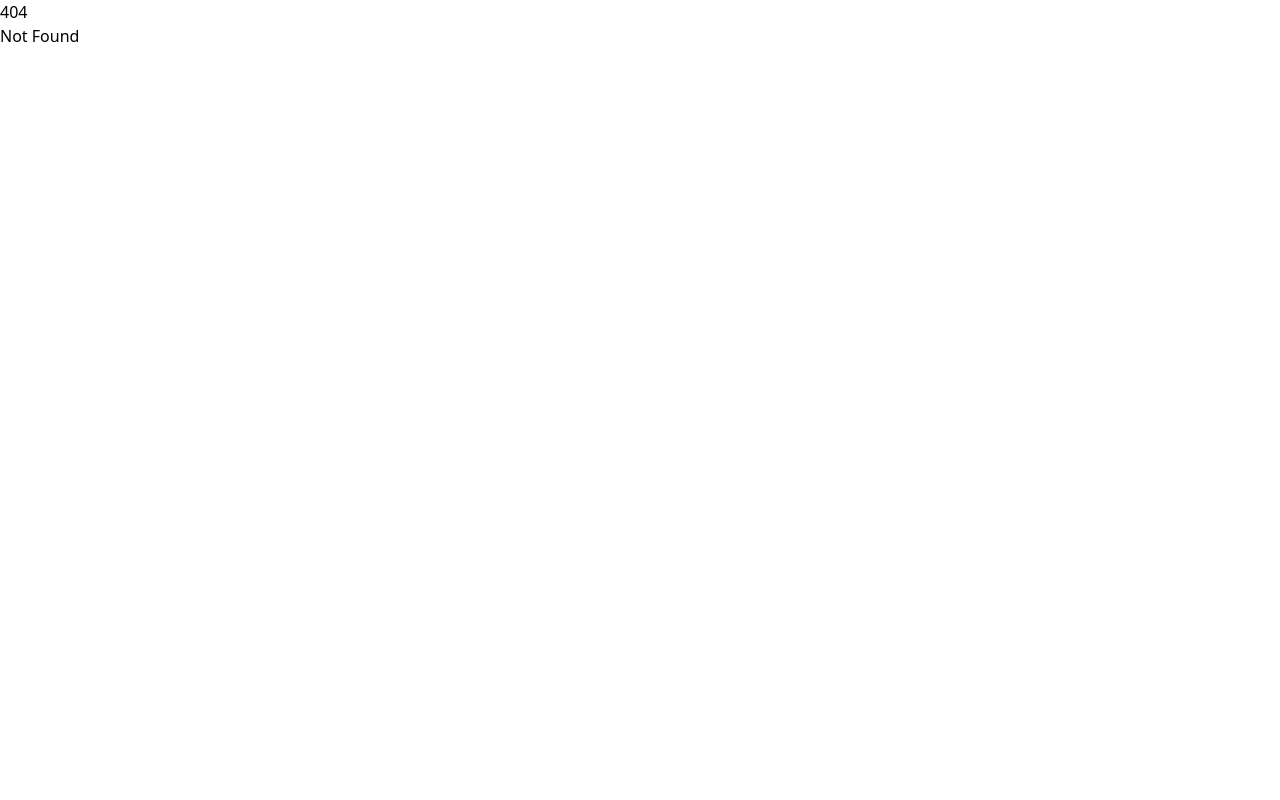
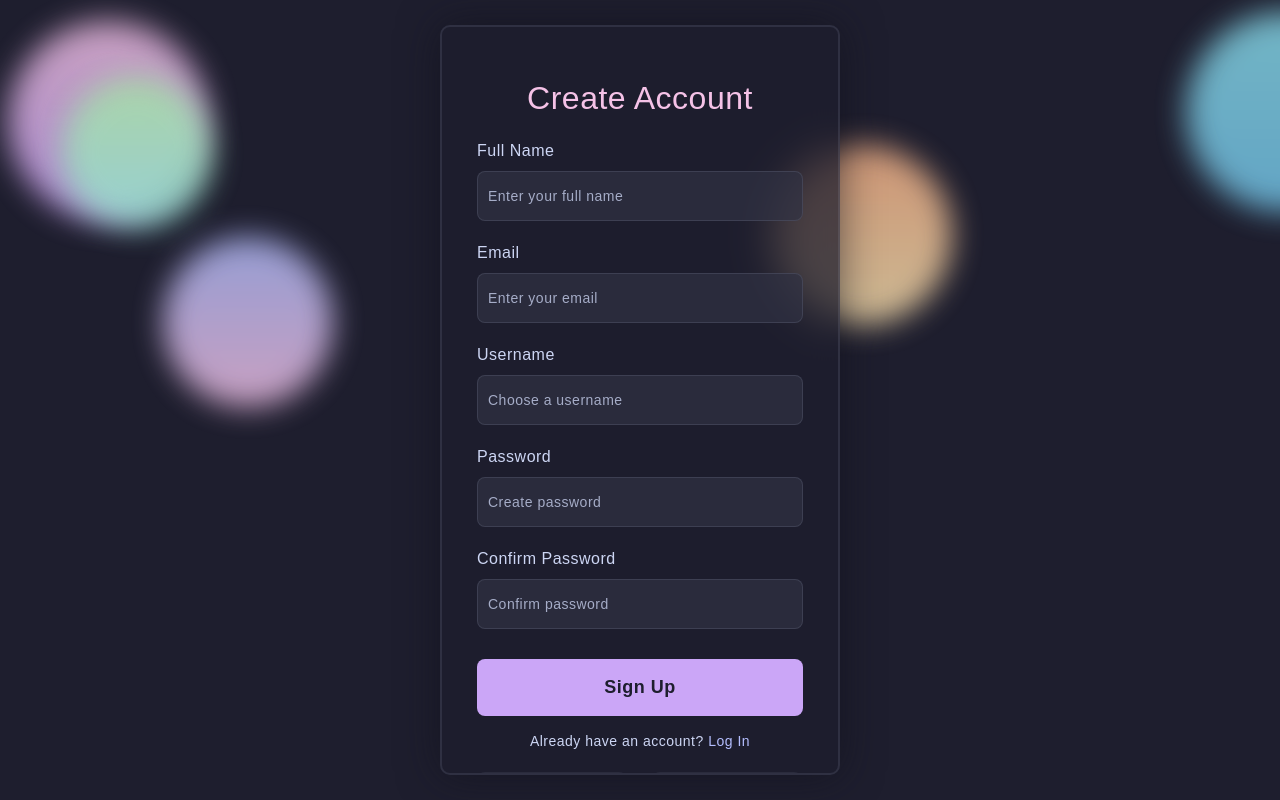
Before and after one commit to Krishnan328/circuit-chat, a SvelteKit app: page /signup in a window 1280 px wide. Before the commit this address had no page. Built offline with nearby package versions, Linux system fonts and the light colour scheme.

Commit message:
feat: create signup

```diff
--- /dev/null
+++ b/src/routes/signup/+page.svelte
@@ -0,0 +1,254 @@
+<script lang="ts">
+	import { onMount } from 'svelte';
+	import { goto } from '$app/navigation';
+
+	onMount(() => {
+		const shapes = document.querySelectorAll('.shape');
+
+		shapes.forEach((shape) => {
+			let posX = Math.random() * window.innerWidth;
+			let posY = Math.random() * window.innerHeight;
+			let speedX = (Math.random() - 0.5) * 3.5; // Increased speed
+			let speedY = (Math.random() - 0.5) * 3.5; // Increased speed
+
+			setInterval(() => {
+				posX += speedX;
+				posY += speedY;
+
+				// Bounce off edges
+				if (posX <= 0 || posX >= window.innerWidth - 200) {
+					speedX *= -1;
+				}
+				if (posY <= 0 || posY >= window.innerHeight - 200) {
+					speedY *= -1;
+				}
+
+				// Fix TypeScript error with type assertion
+				(shape as HTMLElement).style.left = posX + 'px';
+				(shape as HTMLElement).style.top = posY + 'px';
+			}, 30);
+		});
+	});
+
+	function handleSignup() {
+		// If signup is successful:
+		goto('/user'); // Navigate to the user page after signup
+		// Or redirect to login, verification, etc.
+	}
+</script>
+
+<div class="background">
+	<div class="shape"></div>
+	<div class="shape"></div>
+	<div class="shape"></div>
+	<div class="shape"></div>
+	<div class="shape"></div>
+</div>
+<form>
+	<h3>Create Account</h3>
+
+	<label for="fullname">Full Name</label>
+	<input type="text" placeholder="Enter your full name" id="fullname" />
+
+	<label for="email">Email</label>
+	<input type="email" placeholder="Enter your email" id="email" />
+
+	<label for="username">Username</label>
+	<input type="text" placeholder="Choose a username" id="username" />
+
+	<label for="password">Password</label>
+	<input type="password" placeholder="Create password" id="password" />
+
+	<label for="confirm-password">Confirm Password</label>
+	<input type="password" placeholder="Confirm password" id="confirm-password" />
+
+	<button type="button" onclick={() => handleSignup()}>Sign Up</button>
+
+	<div class="login-link">
+		Already have an account? <a href="/login">Log In</a>
+	</div>
+
+	<div class="social">
+		<div class="go"><i class="fab fa-google"></i> Google</div>
+		<div class="fb"><i class="fab fa-facebook"></i> Facebook</div>
+	</div>
+</form>
+
+<style>
+	*,
+	*:before,
+	*:after {
+		padding: 0;
+		margin: 0;
+		box-sizing: border-box;
+	}
+
+	:global(body) {
+		background-color: #1e1e2e; /* Catppuccin Mocha base */
+	}
+
+	.background {
+		width: 100%;
+		height: 100vh;
+		position: fixed;
+		z-index: -1;
+	}
+
+	.background .shape {
+		height: 200px;
+		width: 200px;
+		position: absolute;
+		border-radius: 50%;
+		filter: blur(15px);
+		opacity: 0.8;
+		transition: all 0.5s ease;
+	}
+
+	.shape:nth-child(1) {
+		background: linear-gradient(#f5c2e7, /* Catppuccin Pink */ #cba6f7 /* Catppuccin Mauve */);
+	}
+
+	.shape:nth-child(2) {
+		background: linear-gradient(#89dceb, /* Catppuccin Sky */ #74c7ec /* Catppuccin Sapphire */);
+	}
+
+	.shape:nth-child(3) {
+		background: linear-gradient(#a6e3a1, /* Catppuccin Green */ #94e2d5 /* Catppuccin Teal */);
+		height: 150px;
+		width: 150px;
+	}
+
+	.shape:nth-child(4) {
+		background: linear-gradient(#fab387, /* Catppuccin Peach */ #f9e2af /* Catppuccin Yellow */);
+		height: 180px;
+		width: 180px;
+	}
+
+	.shape:nth-child(5) {
+		background: linear-gradient(#b4befe, /* Catppuccin Lavender */ #f5c2e7 /* Catppuccin Pink */);
+		height: 170px;
+		width: 170px;
+	}
+
+	form {
+		height: 750px; /* Increased height for additional fields */
+		width: 400px;
+		background-color: rgba(30, 30, 46, 0.75);
+		position: absolute;
+		transform: translate(-50%, -50%);
+		top: 50%;
+		left: 50%;
+		border-radius: 10px;
+		backdrop-filter: blur(15px);
+		border: 2px solid rgba(205, 214, 244, 0.1);
+		box-shadow: 0 0 40px rgba(17, 17, 27, 0.6);
+		padding: 50px 35px;
+		z-index: 1;
+		overflow-y: auto; /* Add scrolling for smaller screens */
+	}
+
+	form * {
+		font-family: 'Poppins', sans-serif;
+		color: #cdd6f4; /* Catppuccin Text */
+		letter-spacing: 0.5px;
+		outline: none;
+		border: none;
+	}
+
+	form h3 {
+		font-size: 32px;
+		font-weight: 500;
+		line-height: 42px;
+		text-align: center;
+		color: #f5c2e7; /* Catppuccin Pink */
+	}
+
+	label {
+		display: block;
+		margin-top: 20px; /* Reduced from 30px to fit more fields */
+		font-size: 16px;
+		font-weight: 500;
+	}
+
+	input {
+		display: block;
+		height: 50px;
+		width: 100%;
+		background-color: rgba(49, 50, 68, 0.7); /* Catppuccin Surface0 */
+		border-radius: 8px;
+		padding: 0 10px;
+		margin-top: 8px;
+		font-size: 14px;
+		font-weight: 300;
+		border: 1px solid rgba(108, 112, 134, 0.3); /* Catppuccin overlay0 */
+	}
+
+	input:focus {
+		border: 1px solid #b4befe; /* Catppuccin Lavender */
+	}
+
+	::placeholder {
+		color: #a6adc8; /* Catppuccin Subtext0 */
+	}
+
+	button {
+		margin-top: 30px; /* Reduced from 50px */
+		width: 100%;
+		background-color: #cba6f7; /* Catppuccin Mauve */
+		color: #1e1e2e; /* Catppuccin Base */
+		padding: 15px 0;
+		font-size: 18px;
+		font-weight: 600;
+		border-radius: 8px;
+		cursor: pointer;
+		transition: all 0.3s ease;
+	}
+
+	button:hover {
+		background-color: #f5c2e7; /* Catppuccin Pink */
+	}
+
+	.login-link {
+		margin-top: 15px;
+		text-align: center;
+		font-size: 14px;
+	}
+
+	.login-link a {
+		color: #b4befe; /* Catppuccin Lavender */
+		text-decoration: none;
+		font-weight: 500;
+	}
+
+	.login-link a:hover {
+		text-decoration: underline;
+	}
+
+	.social {
+		margin-top: 20px; /* Reduced from 30px */
+		display: flex;
+	}
+
+	.social div {
+		width: 150px;
+		border-radius: 8px;
+		padding: 8px 10px;
+		background-color: rgba(49, 50, 68, 0.7); /* Catppuccin Surface0 */
+		color: #cdd6f4; /* Catppuccin Text */
+		text-align: center;
+		cursor: pointer;
+		transition: all 0.3s ease;
+	}
+
+	.social div:hover {
+		background-color: rgba(69, 71, 90, 0.7); /* Catppuccin Surface1 */
+	}
+
+	.social .fb {
+		margin-left: 25px;
+	}
+
+	.social i {
+		margin-right: 4px;
+	}
+</style>
```
